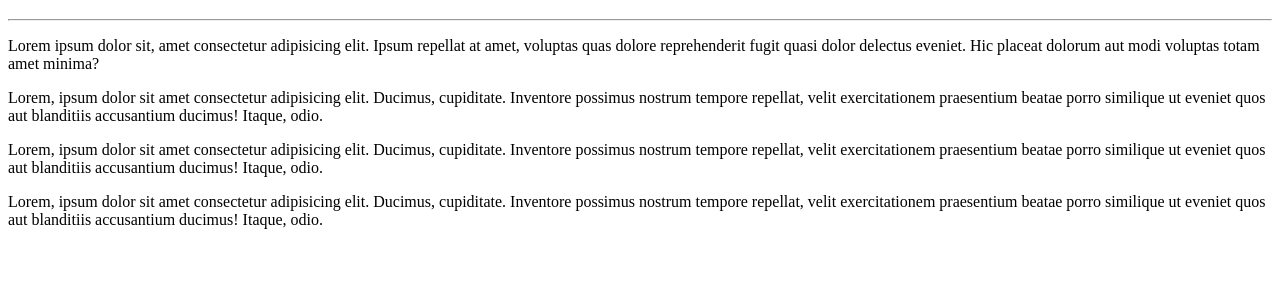
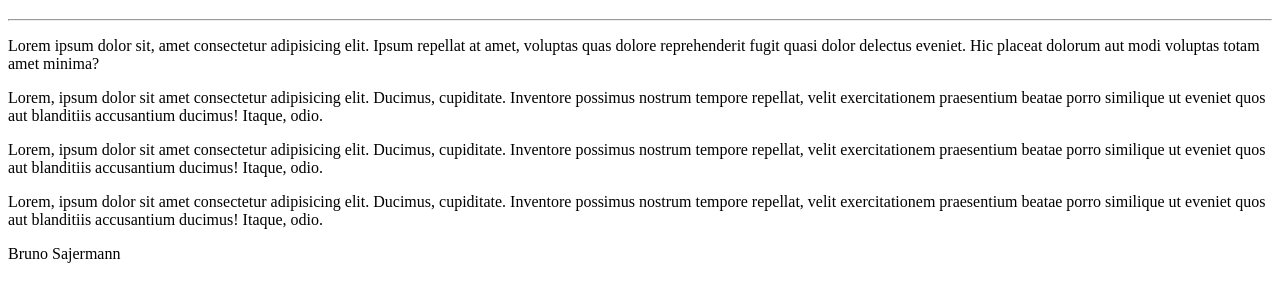
Before and after one commit to sajermann/Ola-Mundo, a plain HTML site: page site-exemplo/index.html in a window 1280 px wide. Shown: the part 61-362 px from the top of the page. Drawn offline with Linux system fonts and the light colour scheme.

Commit message:
Span Add

```diff
--- a/site-exemplo/index.html
+++ b/site-exemplo/index.html
@@ -12,6 +12,6 @@
     <p>Lorem, ipsum dolor sit amet consectetur adipisicing elit. Ducimus, cupiditate. Inventore possimus nostrum tempore repellat, velit exercitationem praesentium beatae porro similique ut eveniet quos aut blanditiis accusantium ducimus! Itaque, odio.</p>
     <p>Lorem, ipsum dolor sit amet consectetur adipisicing elit. Ducimus, cupiditate. Inventore possimus nostrum tempore repellat, velit exercitationem praesentium beatae porro similique ut eveniet quos aut blanditiis accusantium ducimus! Itaque, odio.</p>
     <p>Lorem, ipsum dolor sit amet consectetur adipisicing elit. Ducimus, cupiditate. Inventore possimus nostrum tempore repellat, velit exercitationem praesentium beatae porro similique ut eveniet quos aut blanditiis accusantium ducimus! Itaque, odio.</p>
-
+    <span>Bruno Sajermann</span>
 </body>
 </html>
```
